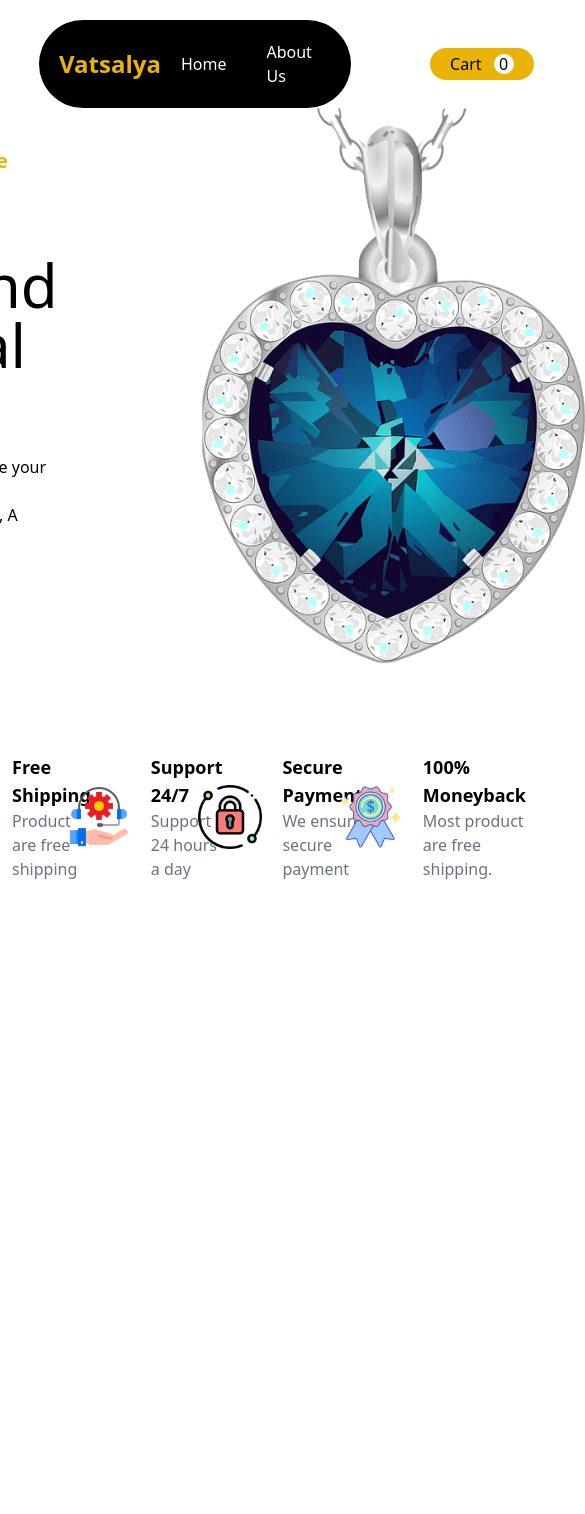
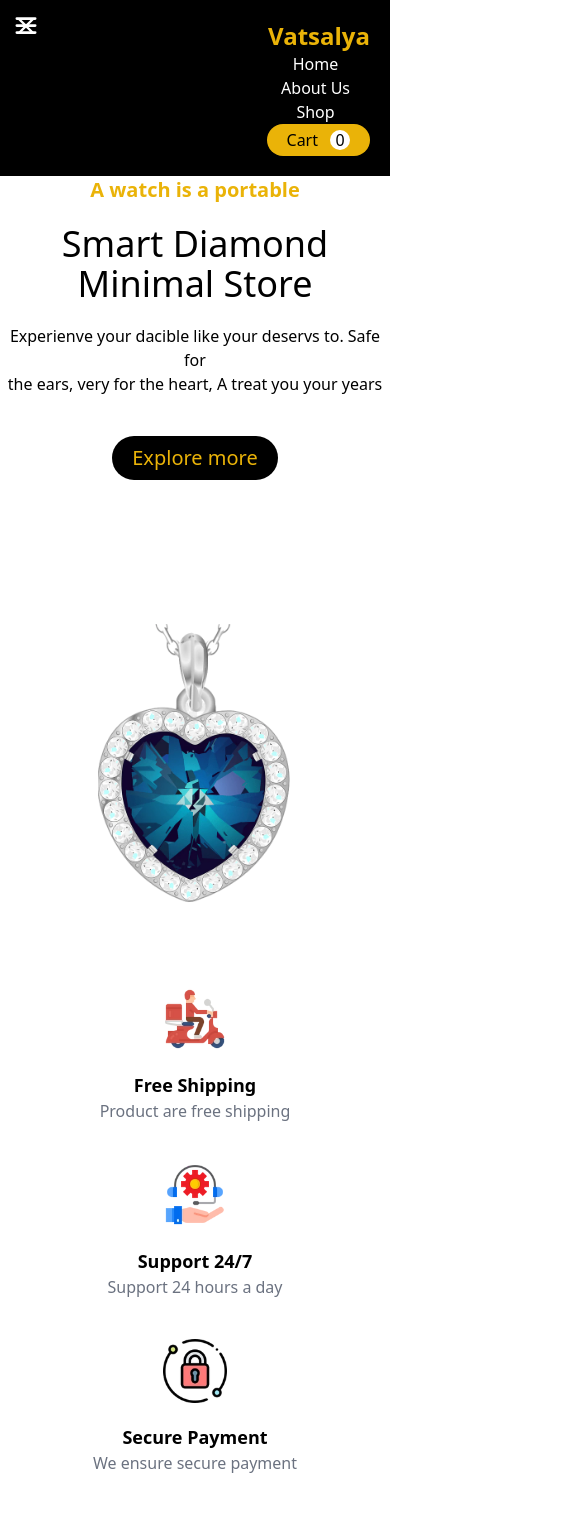
Before and after one commit to Parth-Kakdiya-13/Ecommerce, a React (Vite) app in the folder eCommerce-user/: page / in a window 390 px wide. Shown: the top 1514 px of the page, 585 px wide, since content can reach past the window. Before the commit the page ends 921 px from the top, so only its background shows below. Built offline with nearby package versions, Linux system fonts and the light colour scheme.

Commit message:
add:code

```diff
--- a/eCommerce-user/src/components/HomePage.jsx
+++ b/eCommerce-user/src/components/HomePage.jsx
@@ -6,14 +6,14 @@ export const HomePage = () => {
     return (
         <div>
 
-            <div className='flex items-center justify-center gap-36'>
-                <div>
+            <div className='flex items-center justify-center gap-36 max-sm:flex-col'>
+                <div className='max-md:text-center'>
                     <p className='text-yellow-500 text-xl font-semibold'>A watch is a portable    </p>
-                    <h1 className='text-6xl py-5'>Smart Diamond<br /> Minimal Store</h1>
+                    <h1 className='text-6xl py-5 max-md:text-4xl'>Smart Diamond<br /> Minimal Store</h1>
                     <p className='text-md'>Experienve your dacible like your deservs to. Safe for<br /> the ears, very for the heart, A treat you your years</p>
                     <button className='px-5 py-2 text-xl rounded-full bg-black text-yellow-500 mt-10'>Explore more</button>
                 </div>
-                <img src={necless} />
+                <img src={necless} className='max-md:w-1/3 max-sm:w-1/2' />
             </div>
             <Services />
         </div>
--- a/eCommerce-user/src/components/ListedProducts.jsx
+++ b/eCommerce-user/src/components/ListedProducts.jsx
@@ -25,7 +25,7 @@ export const ListedProducts = () => {
     return (
         <div className='mt-10'>
             {error && <p>{error}</p>}
-            <div className="flex flex-wrap gap-4 mx-10">
+            <div className="flex flex-wrap gap-4 mx-10 justify-center">
                 {data.length > 0 ? (
                     data.map((list, index) => (
                         <div
--- a/eCommerce-user/src/components/NavigationBar.jsx
+++ b/eCommerce-user/src/components/NavigationBar.jsx
@@ -1,13 +1,19 @@
 import React from 'react'
 import { Link, Outlet } from 'react-router-dom'
-import { motion, spring } from 'framer-motion'
+import { motion } from 'framer-motion'
 
 export const NavigationBar = () => {
     return (
         <header>
-            <nav className='w-4/5 mx-auto flex items-center justify-between p-5 bg-black rounded-full mt-5'>
+            <span className='sm:hidden absolute top-3 left-3 text-white'>
+                <svg xmlns="http://www.w3.org/2000/svg" width="28" height="28" viewBox="0 0 16 16"><path fill="currentColor" d="M2 3.75A.75.75 0 0 1 2.75 3h10.5a.75.75 0 0 1 0 1.5H2.75A.75.75 0 0 1 2 3.75m0 4A.75.75 0 0 1 2.75 7h10.5a.75.75 0 0 1 0 1.5H2.75A.75.75 0 0 1 2 7.75m0 4a.75.75 0 0 1 .75-.75h10.5a.75.75 0 0 1 0 1.5H2.75a.75.75 0 0 1-.75-.75" /></svg>
+            </span>
+            <span className='sm:hidden absolute top-3 left-3 text-white'>
+                <svg xmlns="http://www.w3.org/2000/svg" width="28" height="28" viewBox="0 0 24 24"><path fill="currentColor" d="m12 13.4l-4.9 4.9q-.275.275-.7.275t-.7-.275t-.275-.7t.275-.7l4.9-4.9l-4.9-4.9q-.275-.275-.275-.7t.275-.7t.7-.275t.7.275l4.9 4.9l4.9-4.9q.275-.275.7-.275t.7.275t.275.7t-.275.7L13.4 12l4.9 4.9q.275.275.275.7t-.275.7t-.7.275t-.7-.275z" /></svg>
+            </span>
+            <nav className='w-4/5 mx-auto flex items-center justify-between p-5 bg-black rounded-full mt-5 max-sm:flex-col max-md:items-end max-md:w-full max-sm:rounded-none max-md:mt-0'>
                 <h1 className='text-yellow-500 text-2xl font-semibold'>Vatsalya</h1>
-                <ul className='flex items-center'>
+                <ul className='flex items-center max-sm:flex-col'>
                     <li className='mx-5 text-white hover:text-yellow-500'><Link to="/">Home</Link></li>
                     <li className='mx-5 text-white hover:text-yellow-500'><Link to="/about">About Us</Link></li>
                     <li className='mx-5 text-white hover:text-yellow-500'><Link to="shop">Shop</Link></li>
--- a/eCommerce-user/src/components/Services.jsx
+++ b/eCommerce-user/src/components/Services.jsx
@@ -9,10 +9,10 @@ export const Services = () => {
     const h2class = "text-lg font-semibold"
     const pcass = "text-md text-gray-500"
     return (
-        <div className='flex gap-10 items-center justify-center p-10 mt-10'>
-            <div className='flex items-center gap-5'>
+        <div className='flex gap-10 items-center justify-center p-10 mt-10 max-sm:flex-col'>
+            <div className='flex items-center gap-5 max-sm:flex-col'>
                 <img className='w-16 h-16' src={dilivery} />
-                <div>
+                <div className='max-sm:text-center'>
                     <h2 className={h2class}>Free Shipping
                     </h2>
                     <p className={pcass}>Product are free shipping
@@ -20,9 +20,9 @@ export const Services = () => {
                     </p>
                 </div>
             </div>
-            <div className='flex items-center gap-5'>
+            <div className='flex items-center gap-5 max-sm:flex-col'>
                 <img className='w-16 h-16' src={support} />
-                <div>
+                <div className='max-sm:text-center'>
                     <h2 className={h2class}>Support 24/7
                     </h2>
                     <p className={pcass}>Support 24 hours a day
@@ -30,17 +30,17 @@ export const Services = () => {
                     </p>
                 </div>
             </div>
-            <div className='flex items-center gap-5'>
+            <div className='flex items-center gap-5 max-sm:flex-col'>
                 <img className='w-16 h-16' src={lock} />
-                <div>
+                <div className='max-sm:text-center'>
                     <h2 className={h2class}>Secure Payment
                     </h2>
                     <p className={pcass}>We ensure secure payment</p>
                 </div>
             </div>
-            <div className='flex items-center gap-5'>
+            <div className='flex items-center gap-5 max-sm:flex-col'>
                 <img className='w-16 h-16' src={moneyback} />
-                <div>
+                <div className='max-sm:text-center'>
                     <h2 className={h2class}>100% Moneyback
                     </h2>
                     <p className={pcass}>Most product are free shipping.</p>
```
